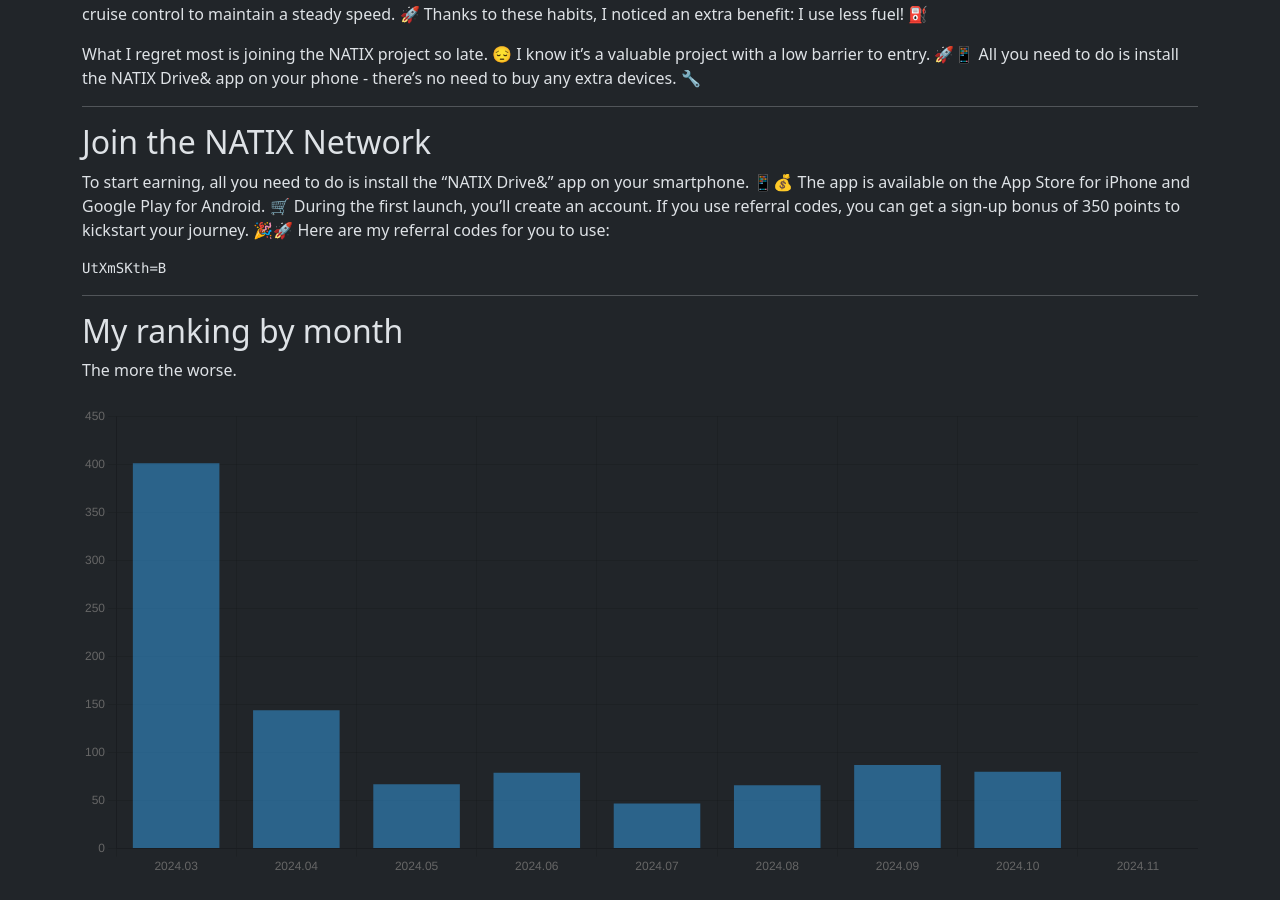
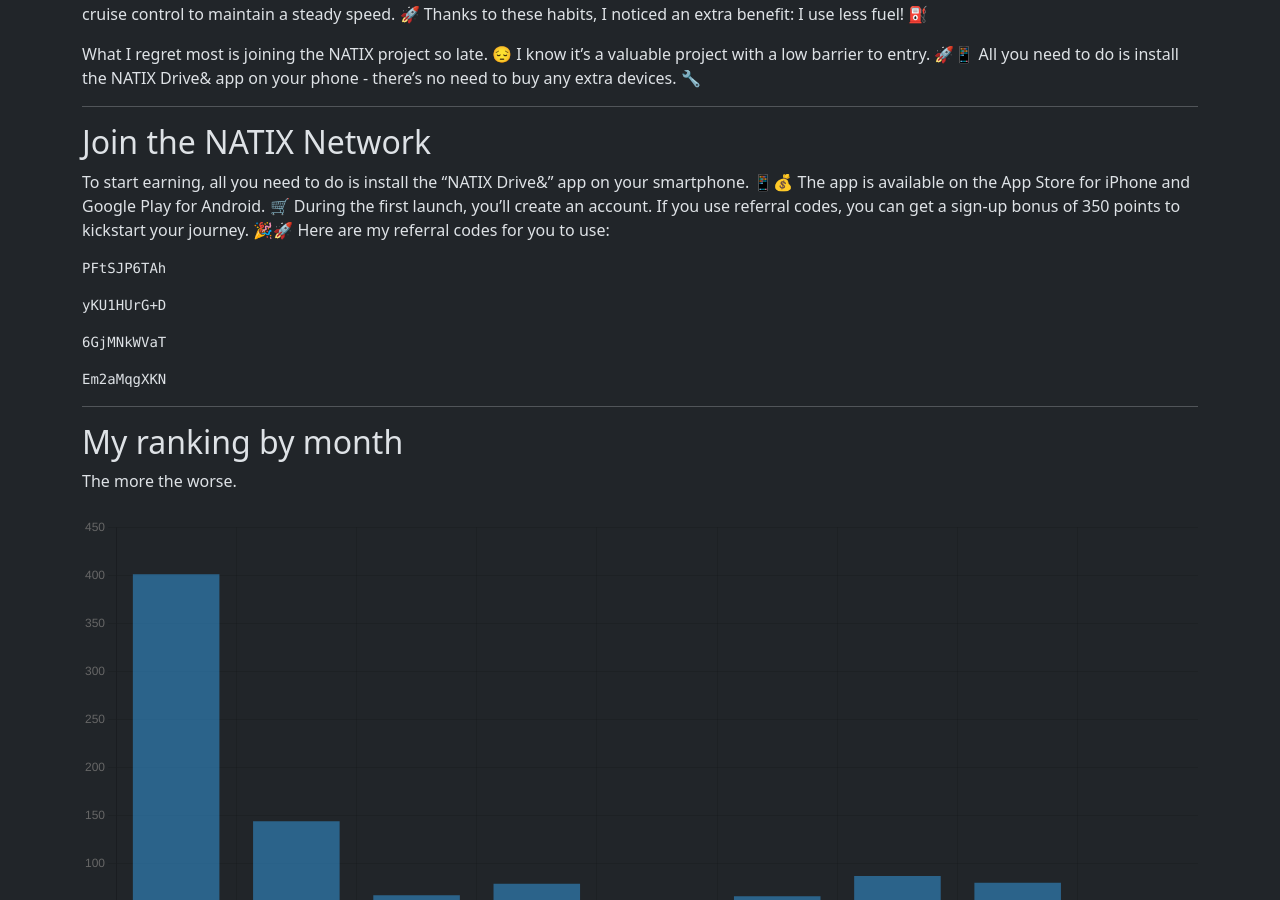
Before and after one commit to torrocus/natix, a Jekyll site: the page built from index.md, in a window 1280 px wide and 900 px high, scrolled down 2352 px. Built offline with Jekyll 4.4.1, drawn with Linux system fonts in a browser that asks for light colours; comment, search, counter and statistics services are not loaded.

Commit message:
Refresh referrer codes

````diff
--- a/index.md
+++ b/index.md
@@ -137,7 +137,19 @@ If you use referral codes, you can get a sign-up bonus of 350 points to kickstar
 Here are my referral codes for you to use:
 <!-- NATIX-REFERRAL-CODES-LIST:START -->
 ```
-UtXmSKth=B
+PFtSJP6TAh
+```
+
+```
+yKU1HUrG+D
+```
+
+```
+6GjMNkWVaT
+```
+
+```
+Em2aMqgXKN
 ```
 <!-- NATIX-REFERRAL-CODES-LIST:END -->
 <!--
````
